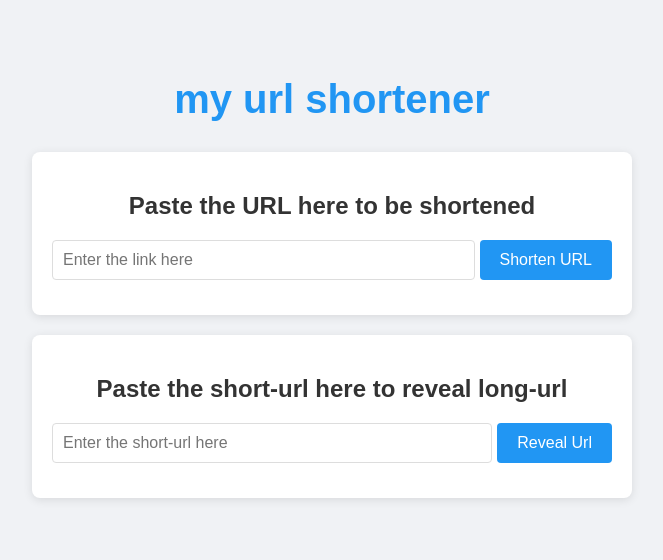
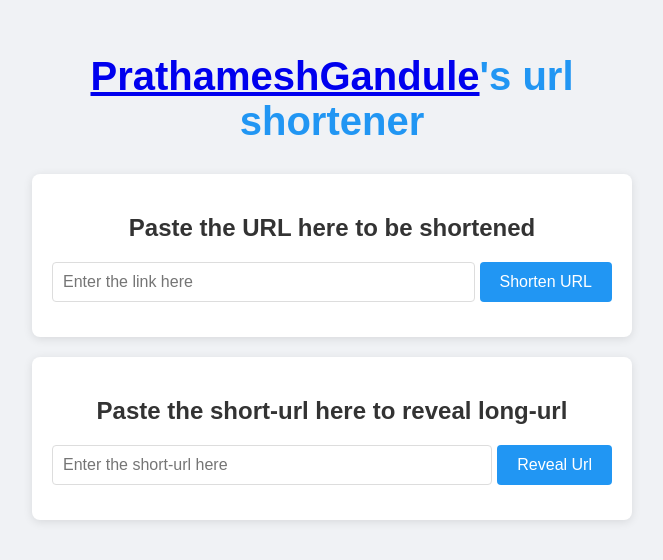
Before and after one commit to PrathameshGandule/url-shortener, a website: page view/index.html in a window 1280 px wide. Shown: the part 116-676 px from the top of the page, without its empty margins (308-971 px from the left). Drawn offline with Linux system fonts and the light colour scheme.

Commit message:
edited view/index.html

```diff
--- a/view/index.html
+++ b/view/index.html
@@ -9,7 +9,7 @@
 <body>
     <div class="container">
 
-        <h1>my url shortener</h1>
+        <h1><a href="https://github.com/PrathameshGandule">PrathameshGandule</a>'s url shortener</h1>
 
         <div class="card">
             <h2>Paste the URL here to be shortened</h2>
```
